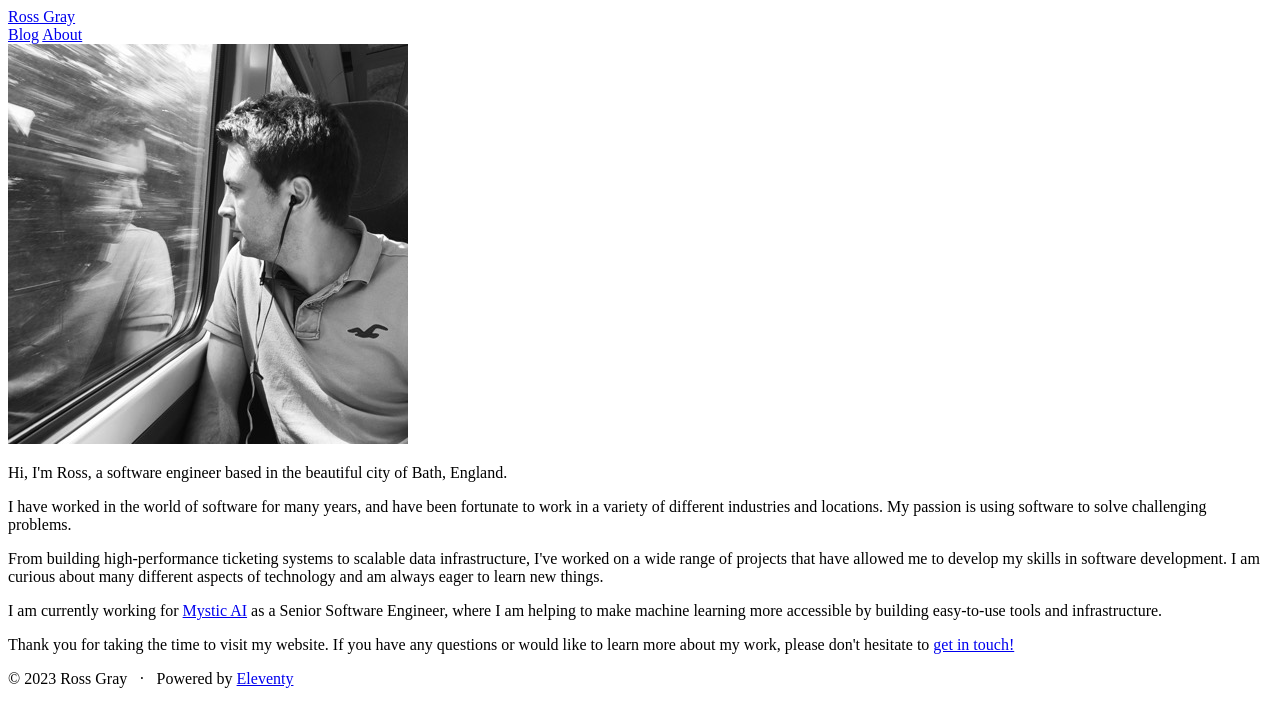
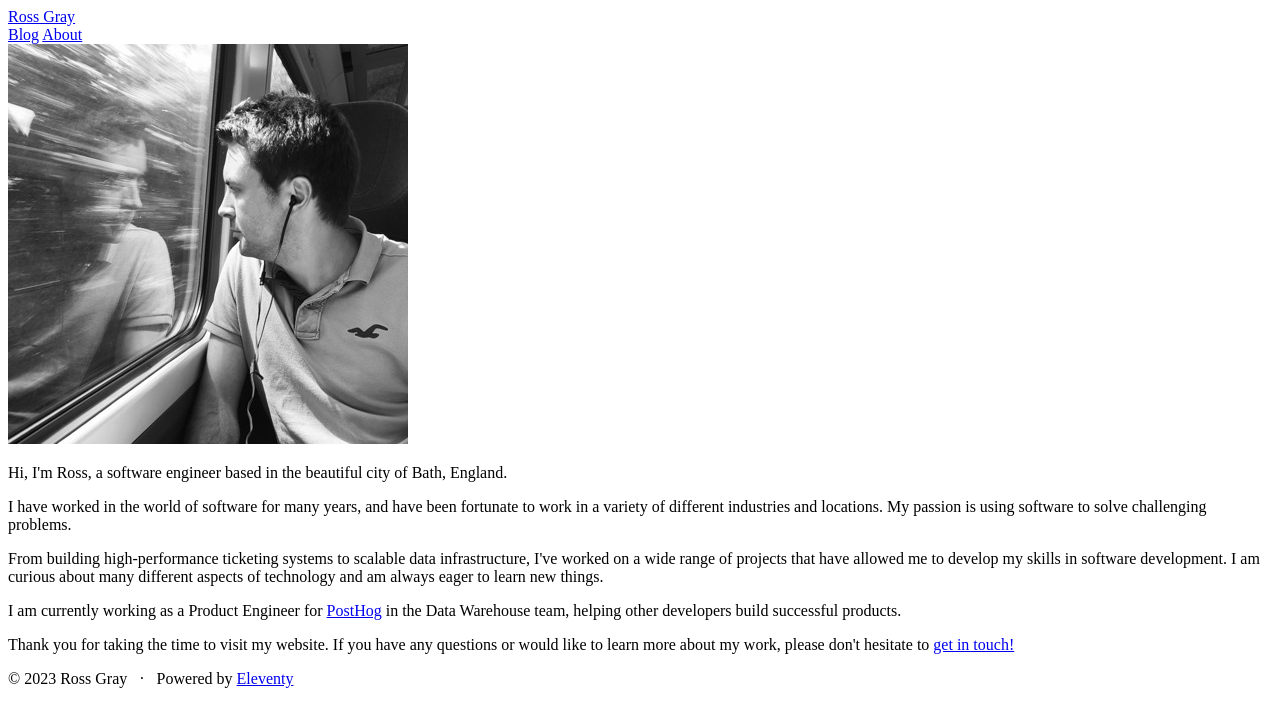
Before and after one commit to rossgray/rossgray.co.uk, an Eleventy site: page src/about.md in a window 1280 px wide. Built offline with nearby package versions, Linux system fonts and the light colour scheme; Eleventy itself is replaced by a stand-in of ours; files that its build step writes are made by us from their sources.

Commit message:
Update about.md

```diff
--- a/src/about.md
+++ b/src/about.md
@@ -9,6 +9,6 @@ I have worked in the world of software for many years, and have been fortunate t
 
 From building high-performance ticketing systems to scalable data infrastructure, I've worked on a wide range of projects that have allowed me to develop my skills in software development. I am curious about many different aspects of technology and am always eager to learn new things.
 
-I am currently working for [Mystic AI](https://www.mystic.ai/) as a Senior Software Engineer, where I am helping to make machine learning more accessible by building easy-to-use tools and infrastructure.
+I am currently working as a Product Engineer for [PostHog](https://posthog.com/) in the Data Warehouse team, helping other developers build successful products.
 
 Thank you for taking the time to visit my website. If you have any questions or would like to learn more about my work, please don't hesitate to <a id="contact-email" href="#">get in touch!</a>
```
Also changed, not shown: LICENSE.md.
